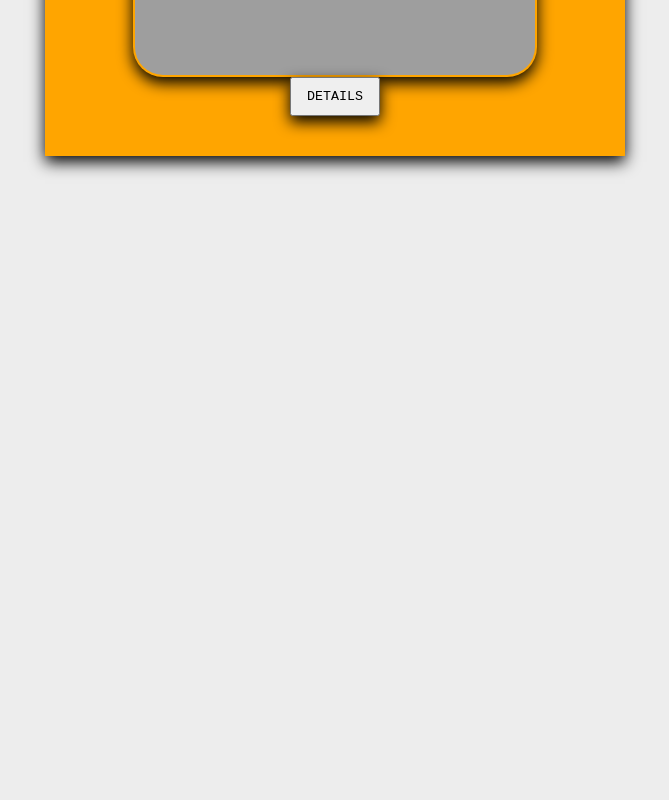
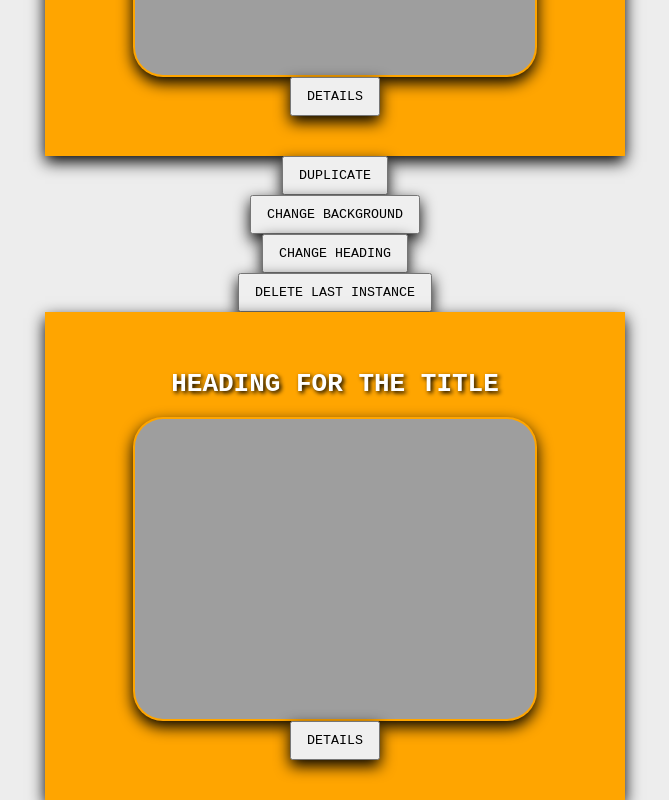
Before and after one commit to kjm6696/orange-card, a website with bundled scripts: page index.html in a window 1280 px wide. Shown: the part 488-1288 px from the top of the page, without its empty margins (305-974 px from the left). Before the commit the page ends 800 px from the top, so only its background shows below. Built offline with nearby package versions, Linux system fonts and the light colour scheme.

Commit message:
Update index.html

```diff
--- a/index.html
+++ b/index.html
@@ -21,6 +21,7 @@
 
 <body>
   <orange-card></orange-card>
+  <orange-card>Test</orange-card>
 
   <script type="module" src="./src/orange-card.js"></script>
 </body>
```
